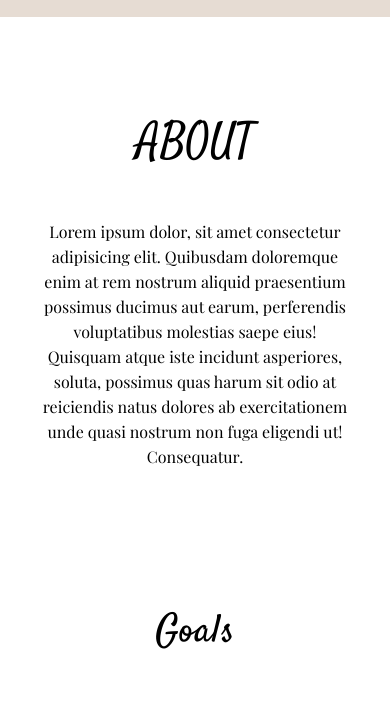
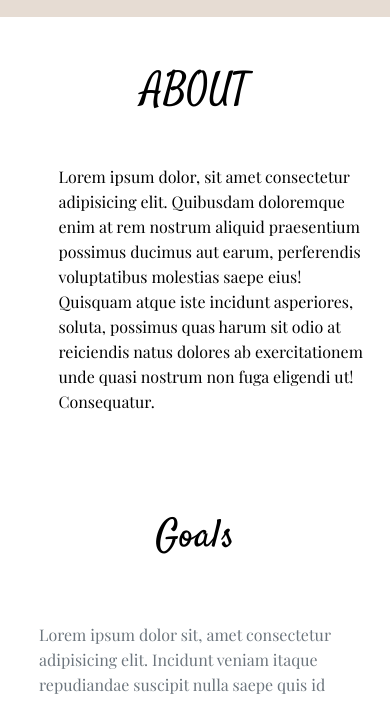
Before and after one commit to eligiorbautista/arts-of-makeup-mastery, a plain HTML site: page assets/pages/about.html in a window 390 px wide. Shown: the part 113-814 px from the top of the page. Drawn offline with nearby package versions, Linux system fonts and the light colour scheme.

Commit message:
Add files via upload

```diff
--- a/assets/css/style.css
+++ b/assets/css/style.css
@@ -24,14 +24,15 @@ body {
     align-items: center;
     justify-content: center;
     background-color: #fff;
-    height: 100vh;
+    height: 100vh; /* Setting body height to 100% of viewport height */
 }
 
 @media (max-height: 1275px) {
     body {
-        height: 100%;
+        height: auto; /* Resetting body height to auto when viewport height is less than or equal to 1275px */
     }
 }
+
 
 main {
     flex: 1;
@@ -55,7 +56,7 @@ section {
     border-radius: 50%;
     overflow: hidden;
     position: relative;
-    box-shadow: rgba(0, 0, 0, 0.25) 0px 0.0625em 0.0625em, rgba(0, 0, 0, 0.25) 0px 0.125em 0.5em, rgba(255, 255, 255, 0.1) 0px 0px 0px 1px inset;
+    box-shadow: rgba(0, 0, 0, 0.35) 0px 5px 15px;
 }
 
 .container {
@@ -76,11 +77,13 @@ section {
 .container .long-text-container {
     flex: 0 0 auto;
     text-align: center;
+    width: 70vw;
 }
 
 .container .long-text-container p {
     font-size: 1.3rem;
     line-height: 25px;
+    text-align: start;
 }
 
 .container .text-container h1 {
@@ -91,7 +94,7 @@ section {
 }
 
 .section-page-title {
-    font-size: calc(1rem + 3vw);
+    font-size: calc(1rem + 2vw);
     font-weight: 500;
     line-height: 1.2;
     margin-bottom: 50px;
@@ -104,7 +107,7 @@ section {
     font-size: calc(1rem + 2vw);
     font-weight: 300;
     line-height: 1.2;
-    margin-bottom: 50px;
+    padding-bottom: 50px;
     text-align: center;
     font-family: 'Satisfy', cursive;
     width: 100vw;
@@ -116,6 +119,7 @@ section {
     font-weight: 300;
     color: #6c757d;
     margin-top: 20px;
+    text-align: start;
 }
 
 .container .image-container {
@@ -136,7 +140,7 @@ section {
 
 @media (max-width: 992px) {
     .container {
-        gap: 30px;
+        gap: 50px;
     }
 
     .container .text-container h1 {
@@ -152,13 +156,12 @@ section {
     }
 
     .section-page-title {
-        font-size: calc(1rem + 6vw);
+        font-size: calc(1rem + 5vw);
     }
 
     .section-title {
         font-size: calc(1rem + 5vw);
-        margin-top: 20px;
-        margin-bottom: 40px;
+        padding-bottom: 40px;
         width: 80vw;
     }
 
@@ -177,8 +180,13 @@ section {
 }
 
 @media (max-width: 576px) {
+    section {
+        padding: 0;
+        padding-bottom: 80px;
+
+    }
     .container {
-        gap: 20px;
+        gap: 24px;
     }
 
     .container .text-container h1 {
@@ -186,7 +194,7 @@ section {
     }
 
     .section-page-title {
-        font-size: calc(1rem + 7vw);
+        font-size: calc(1rem + 6vw);
     }
 
     .section-title {
@@ -218,7 +226,7 @@ section {
     background-color: #f0f0f0;
     border-radius: 8px;
     overflow: hidden;
-    box-shadow: rgba(0, 0, 0, 0.25) 0px 0.0625em 0.0625em, rgba(0, 0, 0, 0.25) 0px 0.125em 0.5em, rgba(255, 255, 255, 0.1) 0px 0px 0px 1px inset;
+    box-shadow: rgba(0, 0, 0, 0.35) 0px 5px 15px;
     padding: 12px;
 }
 
@@ -248,6 +256,8 @@ section {
 .card-content p {
     font-size: 0.7rem;
     line-height: 1.3;
+    width: 100%;
+    text-align: start;
 }
 
 .card-content .card-btn {
@@ -282,7 +292,7 @@ section {
     display: flex;
     justify-content: center;
     align-items: center;
-    padding: 20px 100px;
+    padding: 20px auto;
 }
 
 .contact-container:after {
@@ -306,7 +316,7 @@ section {
     align-items: center;
     text-align: center;
     background-color: #fff;
-    box-shadow: rgba(0, 0, 0, 0.25) 0px 0.0625em 0.0625em, rgba(0, 0, 0, 0.25) 0px 0.125em 0.5em, rgba(255, 255, 255, 0.1) 0px 0px 0px 1px inset;
+    box-shadow: rgba(0, 0, 0, 0.35) 0px 5px 15px;
 }
 
 .left {
@@ -380,7 +390,7 @@ textarea {
 section p {
     font-size: 1rem;
     margin-bottom: 20px;
-    text-align: center;
+    text-align: start;
 }
 
 @media (max-width: 880px) {
```
